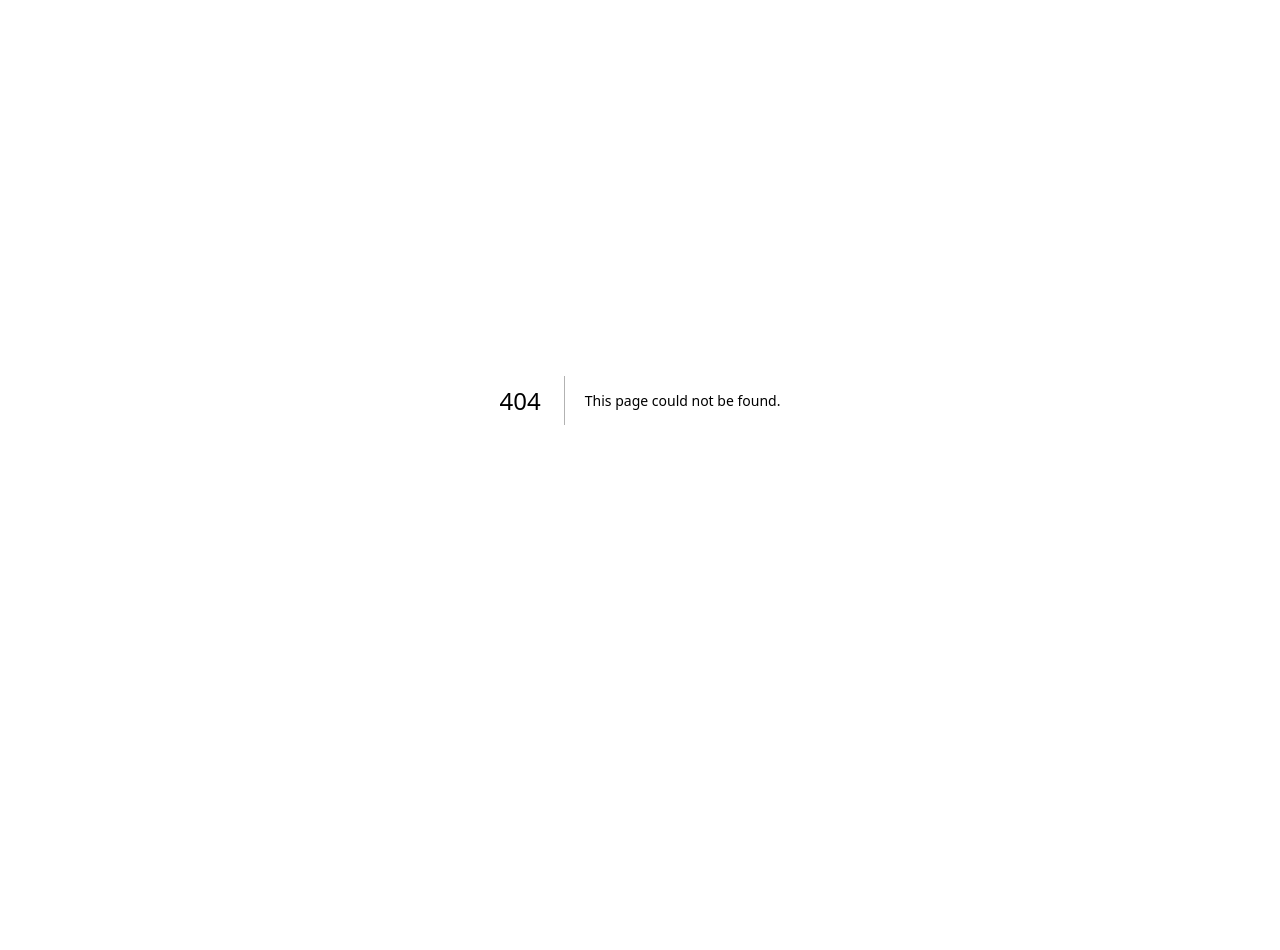
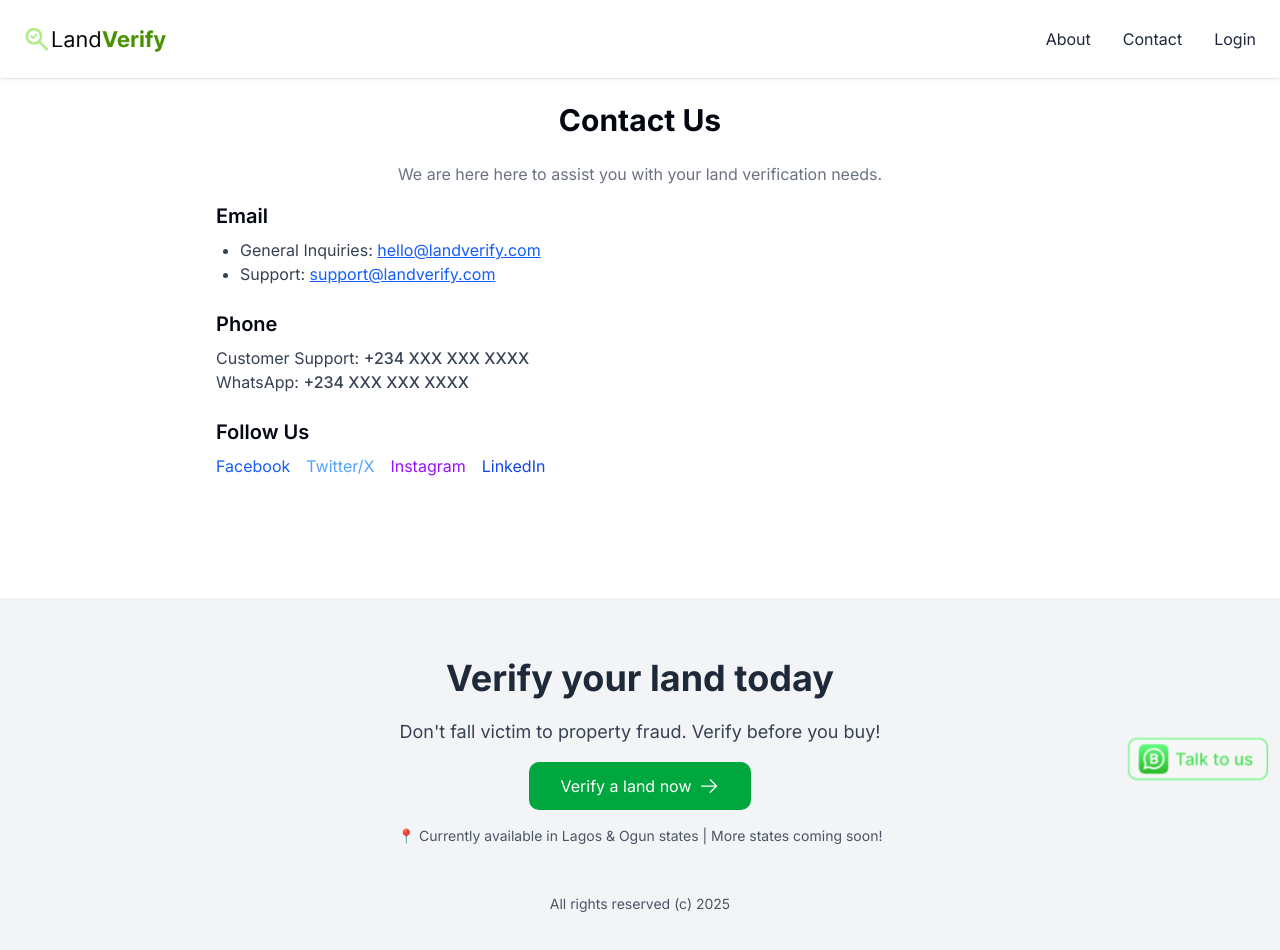
Before and after one commit to agbajekehinde/land-verify, a Next.js app: page /contact-us in a window 1280 px wide. Before the commit this address had no page. Shown: the top 950 px of the page. Before the commit the page ends 800 px from the top, so only its background shows below. Built offline with nearby package versions, Linux system fonts and the light colour scheme; a web font is replaced by a local one.

Commit message:
modified:   app/components/header/header.tsx

```diff
--- /dev/null
+++ b/app/about-us/page.tsx
@@ -0,0 +1,51 @@
+import React from "react";
+import Header from "../components/header/header";
+import Footer from "../components/footer/footer";
+
+const About: React.FC = () => {
+  return (
+    <div>
+      <Header />
+      <div className="max-w-4xl mx-auto p-6 bg-white rounded-lg">
+        <h1 className="text-3xl font-bold text-center mb-6">About LandVerify</h1>
+        <p className="text-gray-500 text-center mb-4">Building Trust in Every Land Transaction</p>
+
+        <div className="space-y-6">
+          <Section title="1. Who We Are">
+            <p><span className="font-medium">LandVerify</span> is a trusted digital platform that helps individuals and businesses verify the authenticity of land before making a purchase. By leveraging licensed surveyors, legal professionals, and smart technology, we ensure <span className="font-medium">secure, fraud-free</span> land transactions.</p>
+          </Section>
+
+          <Section title="2. Our Mission">
+            <p>Our mission is to <span className="font-medium">eliminate land fraud</span> and provide every Nigerian, whether at home or in the diaspora, with <span className="font-medium">clarity and confidence</span> in their property investments.</p>
+          </Section>
+
+          <Section title="3. Our Vision">
+            <p>We envision a Nigeria where <span className="font-medium">every land transaction is verified, transparent, and secure</span>—allowing individuals and businesses to invest in real estate with complete peace of mind.</p>
+          </Section>
+
+          <Section title="4. Why Choose LandVerify?">
+            <ul className="list-disc pl-6 space-y-2">
+              <li><span className="font-medium">Fast & Reliable:</span> Get results within <span className="font-medium">48 hours to 7 working days</span>.</li>
+              <li><span className="font-medium">Expert-Backed:</span> Work with <span className="font-medium">certified professionals</span> in real estate and law.</li>
+              <li><span className="font-medium">Seamless Tracking:</span> Monitor verification status in <span className="font-medium">real time</span>.</li>
+              <li><span className="font-medium">Complete Transparency:</span> No hidden fees, no surprises—just <span className="font-medium">verified results</span>.</li>
+            </ul>
+          </Section>
+        </div>
+      </div>
+      <div className="py-12"></div>
+      <Footer />
+    </div>
+  );
+};
+
+const Section: React.FC<{ title: string; children: React.ReactNode }> = ({ title, children }) => {
+  return (
+    <div>
+      <h2 className="text-xl font-semibold mb-2">{title}</h2>
+      <div className="text-gray-700">{children}</div>
+    </div>
+  );
+};
+
+export default About;
--- a/app/components/header/header.tsx
+++ b/app/components/header/header.tsx
@@ -18,8 +18,8 @@ export default function Header() {
         </Link>
       </div>
       <nav className="flex items-center gap-4">
-        <Link href="/about" className="text-gray-800 hover:text-green-500 mx-2">About</Link>
-        <Link href="/contact" className="text-gray-800 hover:text-green-500 mx-2">Contact</Link>
+        <Link href="/about-us" className="text-gray-800 hover:text-green-500 mx-2">About</Link>
+        <Link href="/contact-us" className="text-gray-800 hover:text-green-500 mx-2">Contact</Link>
         <Link href="/signin" className="text-gray-800 hover:text-green-500 mx-2">Login</Link>
       </nav>
     </header>
--- /dev/null
+++ b/app/contact-us/page.tsx
@@ -0,0 +1,51 @@
+import React from "react";
+import Header from "../components/header/header";
+import Footer from "../components/footer/footer";
+
+const Contact: React.FC = () => {
+  return (
+    <div>
+      <Header />
+      <div className="max-w-4xl mx-auto p-6 bg-white rounded-lg">
+        <h1 className="text-3xl font-bold text-center mb-6">Contact Us</h1>
+        <p className="text-gray-500 text-center mb-4">We are here here to assist you with your land verification needs.</p>
+
+        <div className="space-y-6">
+          <Section title="Email">
+            <ul className="list-disc pl-6">
+              <li>General Inquiries: <a href="mailto:hello@landverify.com" className="text-blue-600 underline">hello@landverify.com</a></li>
+              <li>Support: <a href="mailto:support@landverify.com" className="text-blue-600 underline">support@landverify.com</a></li>
+            </ul>
+          </Section>
+
+          <Section title="Phone">
+            <p>Customer Support: <span className="font-medium">+234 XXX XXX XXXX</span></p>
+            <p>WhatsApp: <span className="font-medium">+234 XXX XXX XXXX</span></p>
+          </Section>
+
+          <Section title="Follow Us">
+            <div className="flex space-x-4 mt-2">
+              <a href="#" className="text-blue-600 hover:underline">Facebook</a>
+              <a href="#" className="text-blue-400 hover:underline">Twitter/X</a>
+              <a href="#" className="text-purple-600 hover:underline">Instagram</a>
+              <a href="#" className="text-blue-700 hover:underline">LinkedIn</a>
+            </div>
+          </Section>
+        </div>
+      </div>
+      <div className="py-12"></div>
+      <Footer />
+    </div>
+  );
+};
+
+const Section: React.FC<{ title: string; children: React.ReactNode }> = ({ title, children }) => {
+  return (
+    <div>
+      <h2 className="text-xl font-semibold mb-2">{title}</h2>
+      <div className="text-gray-700">{children}</div>
+    </div>
+  );
+};
+
+export default Contact;
--- a/app/terms/page.tsx
+++ b/app/terms-and-conditions/page.tsx
@@ -79,6 +79,7 @@ const TermsAndConditions: React.FC = () => {
           </Section>
         </div>
       </div>
+      <div className="py-12"></div>
       <Footer />
     </div>
   );
```
